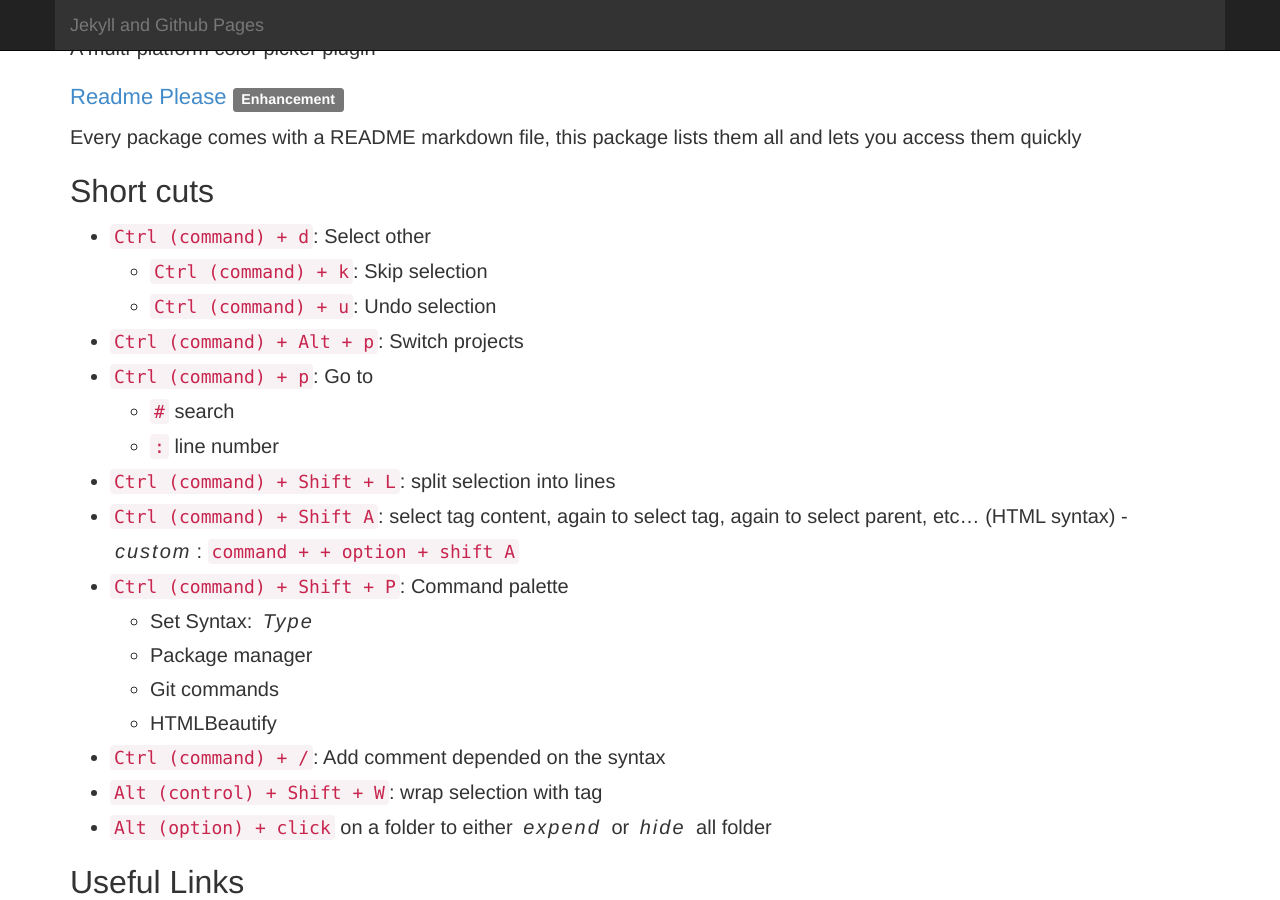
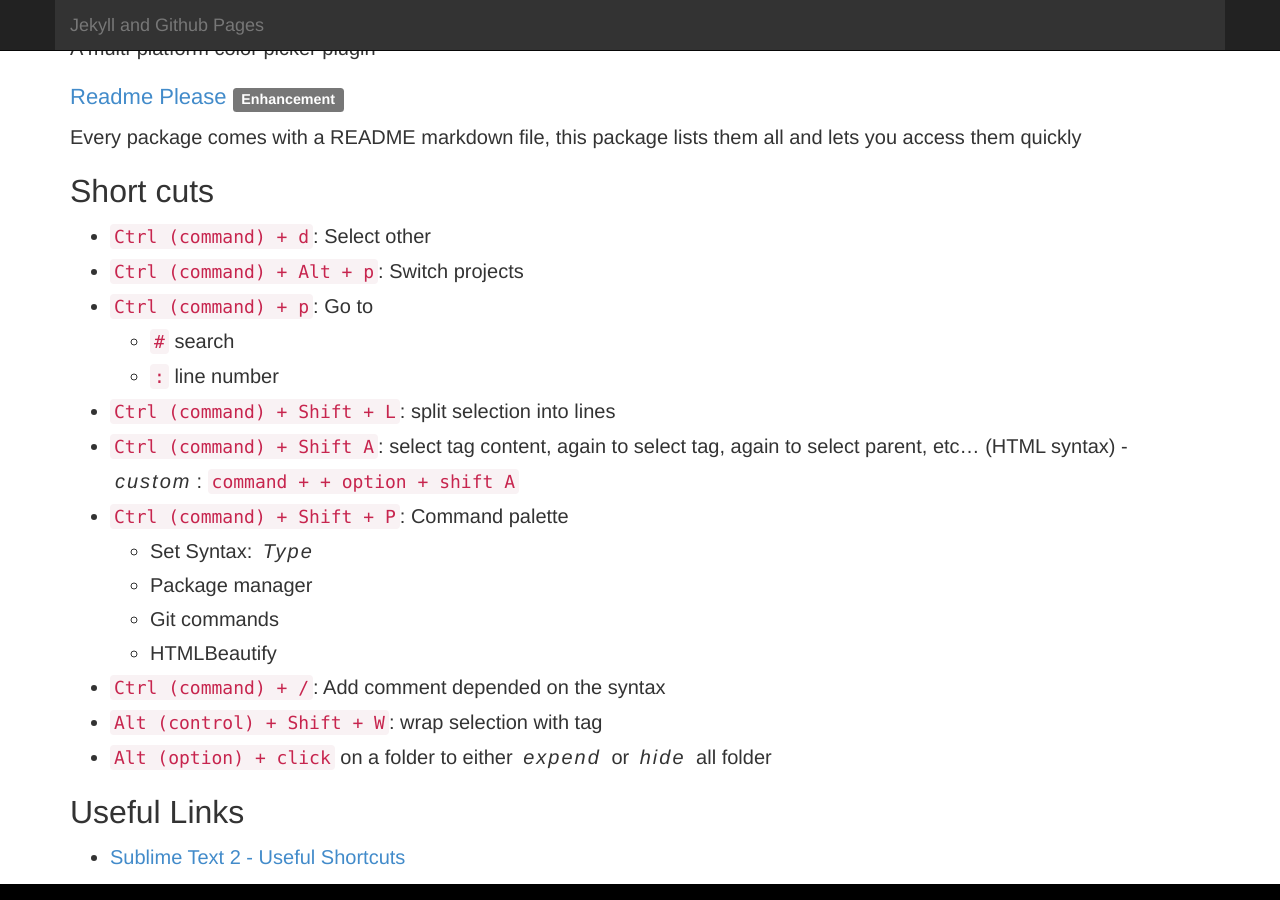
Before and after one commit to shawnthompson/jekyll-presentation, a Jekyll site: the page built from _posts/2016-02-10-sublime-text.md, in a window 1280 px wide and 900 px high, scrolled down 2187 px. Built offline with Jekyll 4.4.1, drawn with Linux system fonts in a browser that asks for light colours.

Commit message:
Removed unworking commands

```diff
--- a/_posts/2016-02-10-sublime-text.md
+++ b/_posts/2016-02-10-sublime-text.md
@@ -79,8 +79,6 @@ Every package comes with a README markdown file, this package lists them all and
 
 ## Short cuts
 * `Ctrl (command) + d`: Select other
-  - `Ctrl (command) + k`: Skip selection
-  - `Ctrl (command) + u`: Undo selection
 * `Ctrl (command) + Alt + p`: Switch projects
 * `Ctrl (command) + p`: Go to
   - `#` search
```
